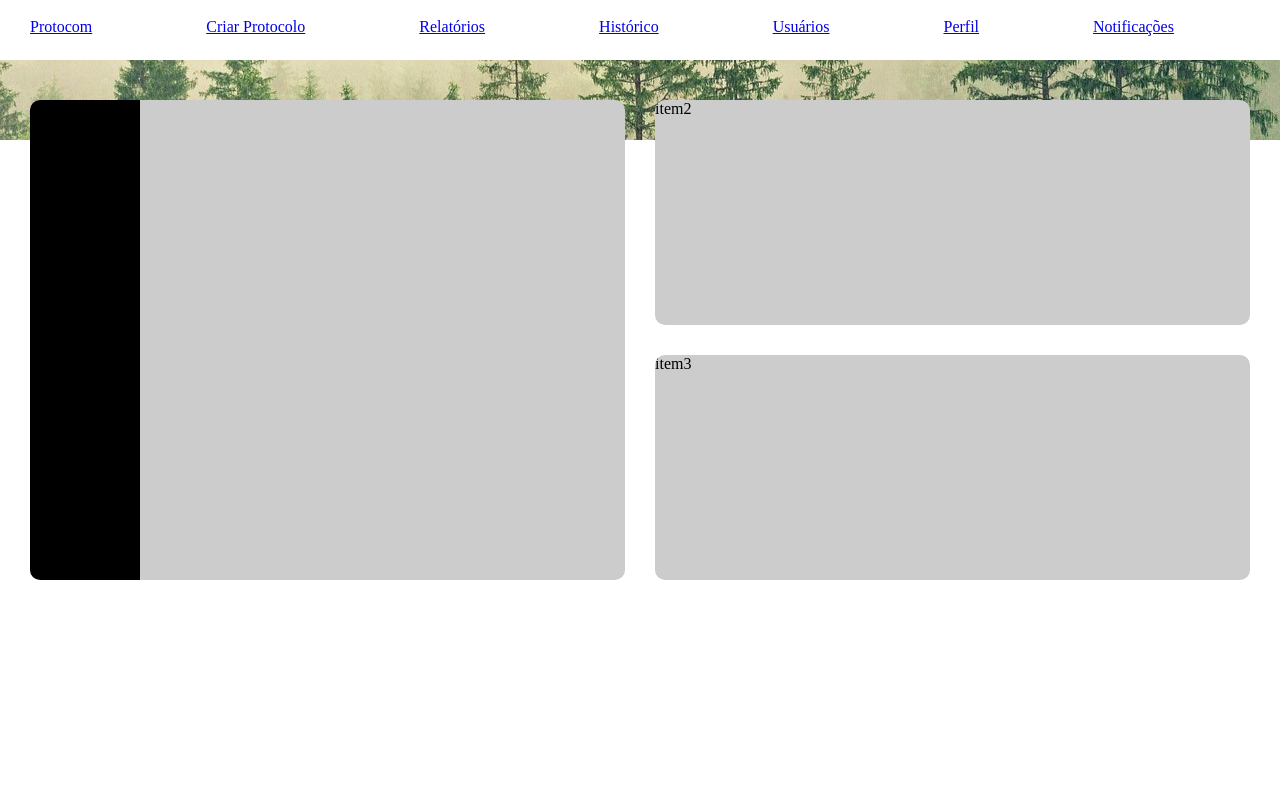
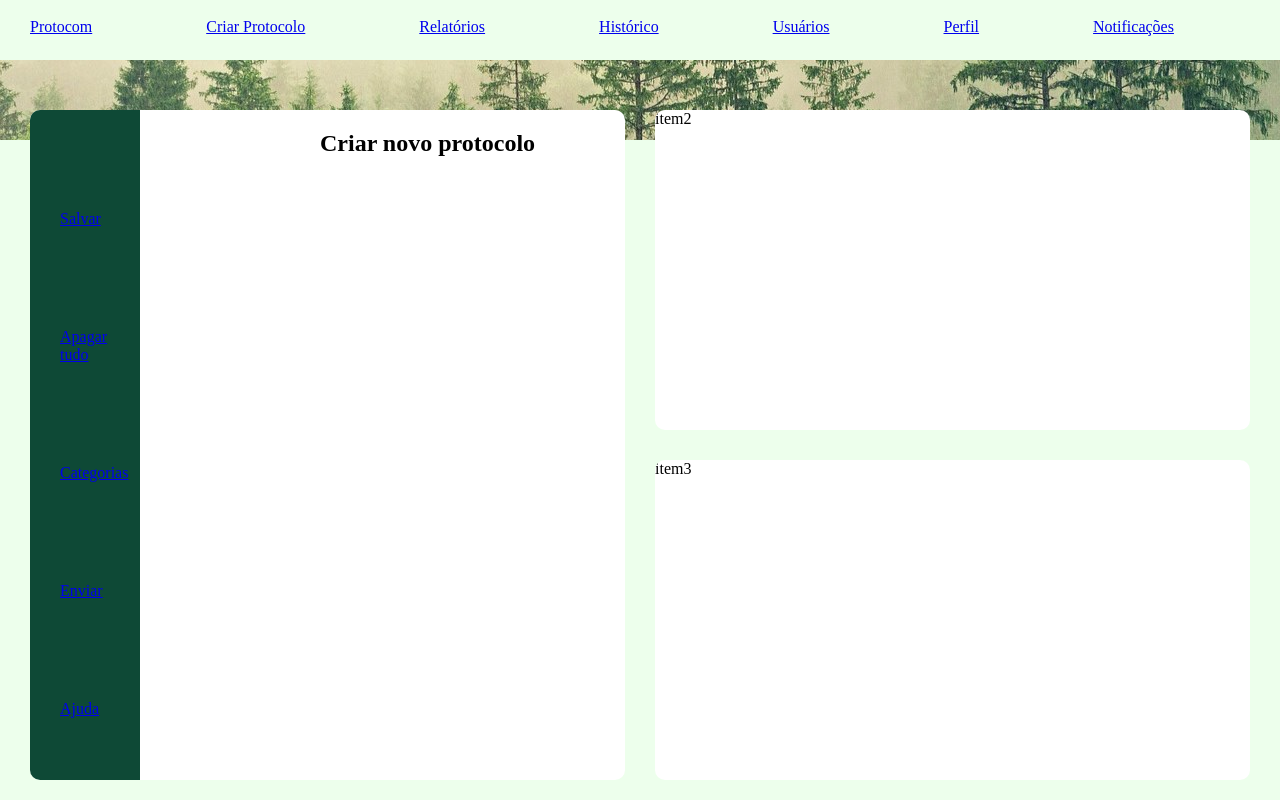
Before and after one commit to 2023M2T7-Inteli/Projeto4, a plain HTML site: page Programação/frontend/pesquisadores/pesquisadores.html in a window 1280 px wide. Drawn offline with Linux system fonts and the light colour scheme.

Commit message:
tela pesquisadores com mais estruturas

```diff
--- a/Programação/frontend/pesquisadores/pesquisadores.css
+++ b/Programação/frontend/pesquisadores/pesquisadores.css
@@ -10,6 +10,7 @@ nav{
 }
 
 nav ul li {
+
     display: inline-block;
     margin-right: 80px;
     margin-left: 30px;
@@ -27,19 +28,30 @@ header {
 
 container {
     display: grid;
-    margin-top:50px;
+    margin-top:60px;
     margin-left: 30px;
     margin-right: 30px;
     grid-template-columns: 1fr 1fr; /* Define três colunas com largura igual */
-    grid-template-rows: 225px 225px; /* Define duas linhas com alturas específicas */
+    grid-template-rows: 40vh 40vh; /* Define duas linhas com alturas específicas */
     grid-gap: 30px; /* Define o espaçamento entre as células da grid */
     grid-template-areas:
     "a b"
     "a c";
   }
 
+.navlateral ul li{
+  margin-top:100px;
+}
+
+h2{
+  width: 100vh ;
+  height: 100px;
+  position: absolute;
+  top: 130px;
+  left: 40vh;
+}
 .item {
-    background-color: #ccc;
+    background-color: #fff;
     overflow: hidden;
     border-radius: 10px;
   }
@@ -59,7 +71,10 @@ container {
     height: 10vh;
 }
 .menulateral{
-    background-color: black;
+    background-color: #0e4936;
     height: 100vh;
     width: 110px;
 }
+body{
+  background-color: #edffec;
+}
--- a/Programação/frontend/pesquisadores/pesquisadores.html
+++ b/Programação/frontend/pesquisadores/pesquisadores.html
@@ -19,15 +19,26 @@
                 <li><a href="#">Usuários</a></li>
                 <li><a href="#">Perfil</a></li>
                 <li><a href="#">Notificações</a></li>
-              </ul>
+            </ul>
         </nav>
-        <div class="imgfundo">
-        </div>
+        <div class="imgfundo"></div>
     </header>
     <container>
         <div class = "item">
-            <div class ="menulateral"></div>
-        item1</div>
+            <h2>Criar novo protocolo</h2>
+            <div class ="menulateral">
+                <nav class = "navlateral">
+                    <ul>
+                        <li><a href="#">Salvar</a></li>
+                        <li><a href="#">Apagar tudo</a></li>
+                        <li><a href="#">Categorias</a></li>
+                        <li><a href="#">Enviar</a></li>
+                        <li><a href="#">Ajuda</a></li>
+                    </ul>
+                </nav>
+            </div>
+
+        </div>
         <div class = "item">item2</div>
         <div class = "item">item3</div>
     </container>
```
